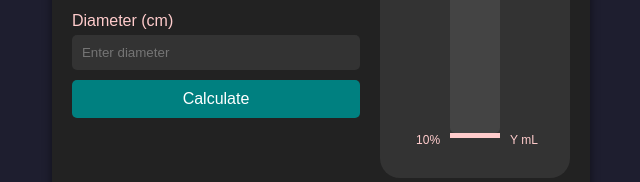
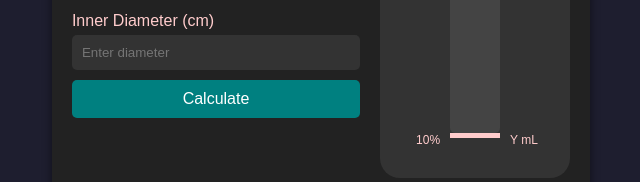
Before and after one commit to roboalex123/calcwebsite, a plain HTML site: page index.html in a window 1280 px wide. Shown: the part 417-599 px from the top of the page, 319-959 px from the left. Drawn offline with Linux system fonts and the light colour scheme.

Commit message:
corrected labeling

```diff
--- a/index.html
+++ b/index.html
@@ -123,7 +123,7 @@
             <label for="lever-arm">Lever Arm (cm)</label>
             <input type="number" id="lever-arm" placeholder="Enter lever arm">
 
-            <label for="diameter">Diameter (cm)</label>
+            <label for="diameter">Inner Diameter (cm)</label>
             <input type="number" id="diameter" placeholder="Enter diameter">
 
             <button onclick="calculateVolume()">Calculate</button>
```
